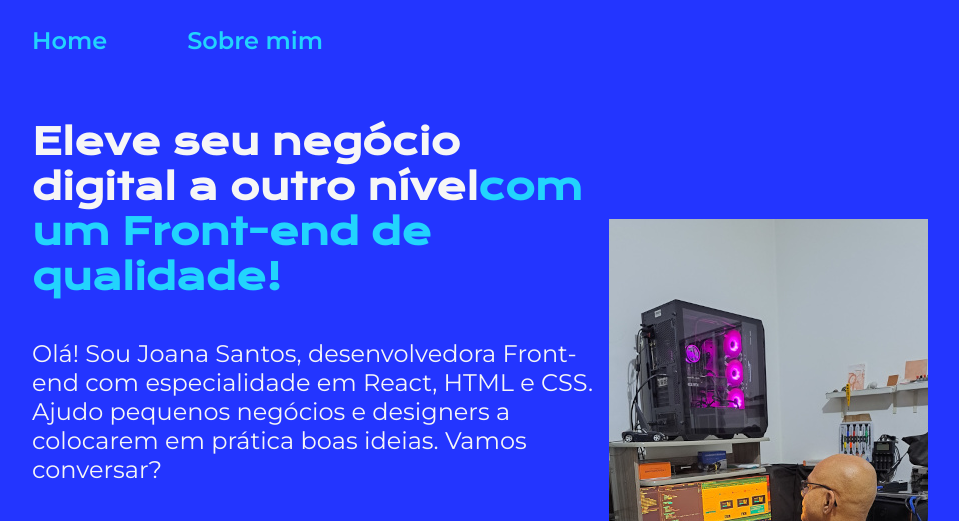
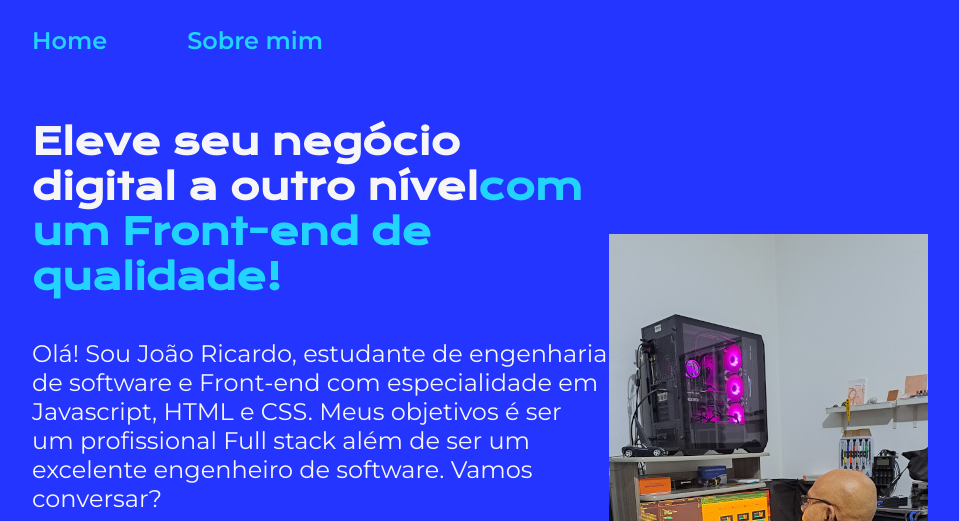
Before and after one commit to JoaoRLS/projeto-portfolio-v2, a plain HTML site: page index.html in a window 1280 px wide. Shown: the top 521 px of the page, without its empty margins (160-1119 px from the left). Drawn offline with nearby package versions, Linux system fonts and the light colour scheme.

Commit message:
Atualizando o paragrafo

```diff
--- a/index.html
+++ b/index.html
@@ -23,9 +23,10 @@
           </strong>
         </h1>
         <p class="apresentacao__conteudo__texto">
-          Olá! Sou Joana Santos, desenvolvedora Front-end com especialidade em
-          React, HTML e CSS. Ajudo pequenos negócios e designers a colocarem em
-          prática boas ideias. Vamos conversar?
+          Olá! Sou João Ricardo, estudante de engenharia de software e Front-end
+          com especialidade em Javascript, HTML e CSS. Meus objetivos é ser um
+          profissional Full stack além de ser um excelente engenheiro de
+          software. Vamos conversar?
         </p>
         <div class="apresentacao__links">
           <h2 class="apresentacao__links__subtitulo">Acesse minhas redes</h2>
```
